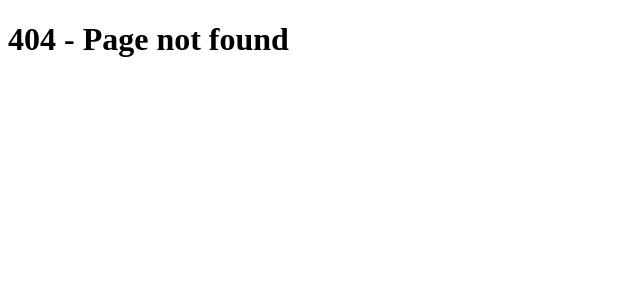
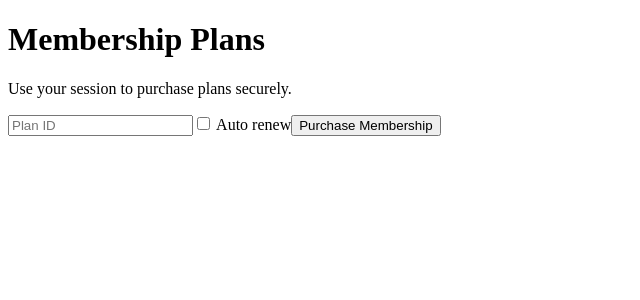
Before and after one commit to Teamtrue/luxury-members, a Next.js app in the folder luxury-members-next/: page /memberships in a window 1280 px wide. Before the commit this address had no page. Shown: the top 300 px of the page, without its empty margins (0-640 px from the left). Built offline with nearby package versions, Linux system fonts and the light colour scheme.

Commit message:
Add membership purchase UI

```diff
--- /dev/null
+++ b/luxury-members-next/app/memberships/page.tsx
@@ -0,0 +1,15 @@
+export default function MembershipsPage() {
+  return (
+    <main>
+      <h1>Membership Plans</h1>
+      <p>Use your session to purchase plans securely.</p>
+      <form method="post" action="/api/memberships/purchase">
+        <input name="planId" placeholder="Plan ID" required />
+        <label>
+          <input name="autoRenew" type="checkbox" /> Auto renew
+        </label>
+        <button type="submit">Purchase Membership</button>
+      </form>
+    </main>
+  );
+}
```
